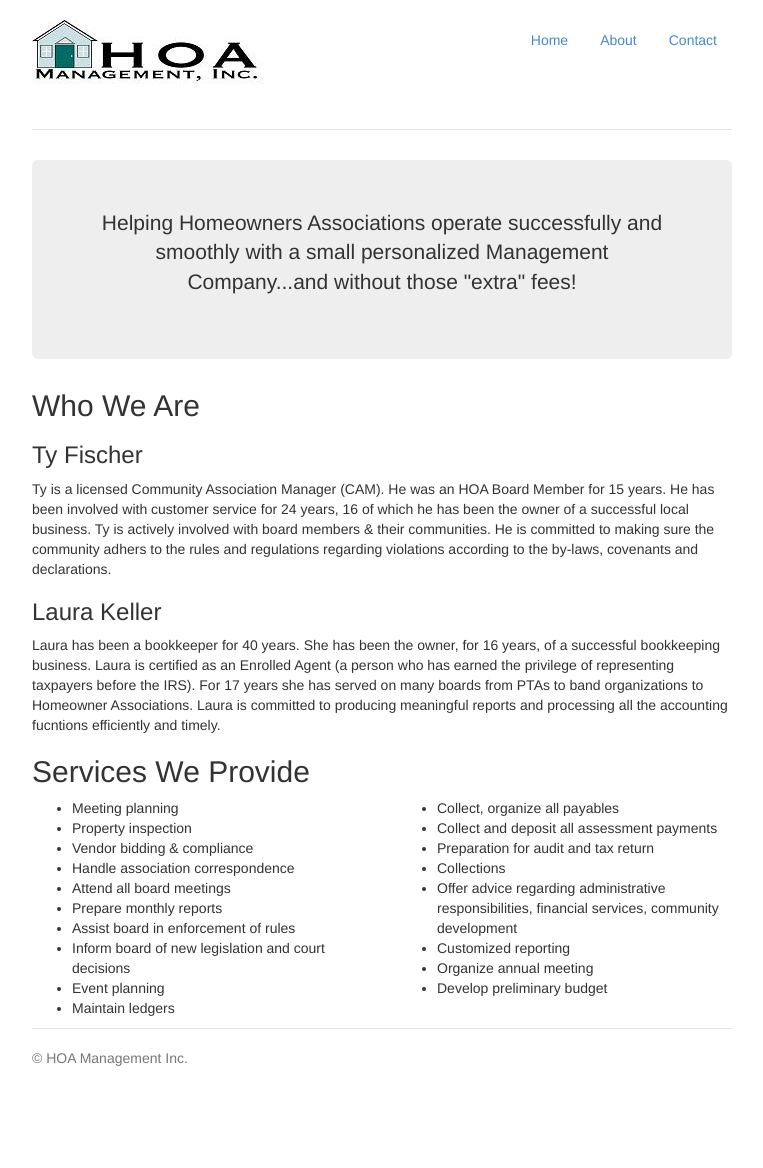
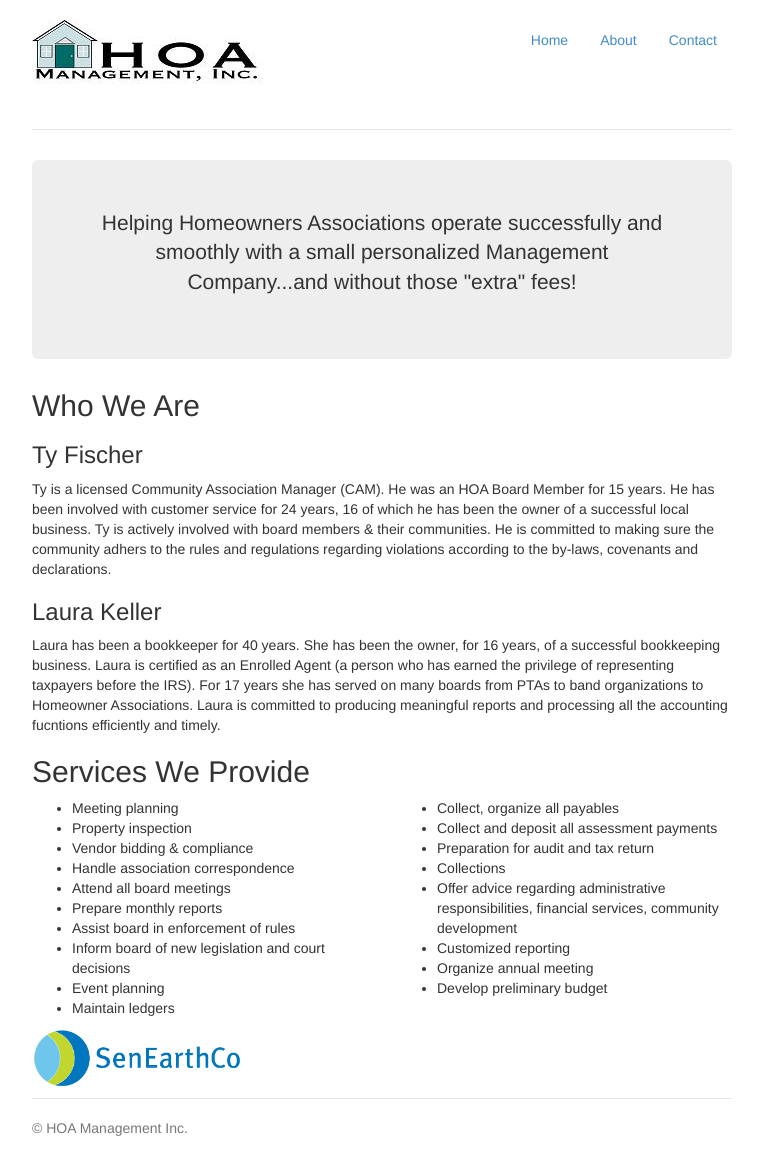
Before and after one commit to hoa-management-inc/hoa-management, a Jekyll site: the page built from index.md, in a window 1280 px wide. Shown: the whole page, without its empty margins (258-1021 px from the left). Built offline with Jekyll 4.4.1, drawn with Linux system fonts in a browser that asks for light colours; Markdown is read by kramdown in place of the engine named in the settings; before the commit the page ends 1098 px from its top, so only the background shows below that.

Commit message:
add senhearth login

```diff
--- a/index.md
+++ b/index.md
@@ -19,3 +19,5 @@
 
 ## Services We Provide
 {% include services_we_provide %}
+
+<a href="https://www3.senearthco.com/index.cfm?fuseaction=home.sign_in&mgtCompanyName=hoamanagement&association="><img src="images/senhearth_logo.jpg" width="30%" /></a>
```
Also changed, not shown: images/senhearth_logo.jpg (added).
